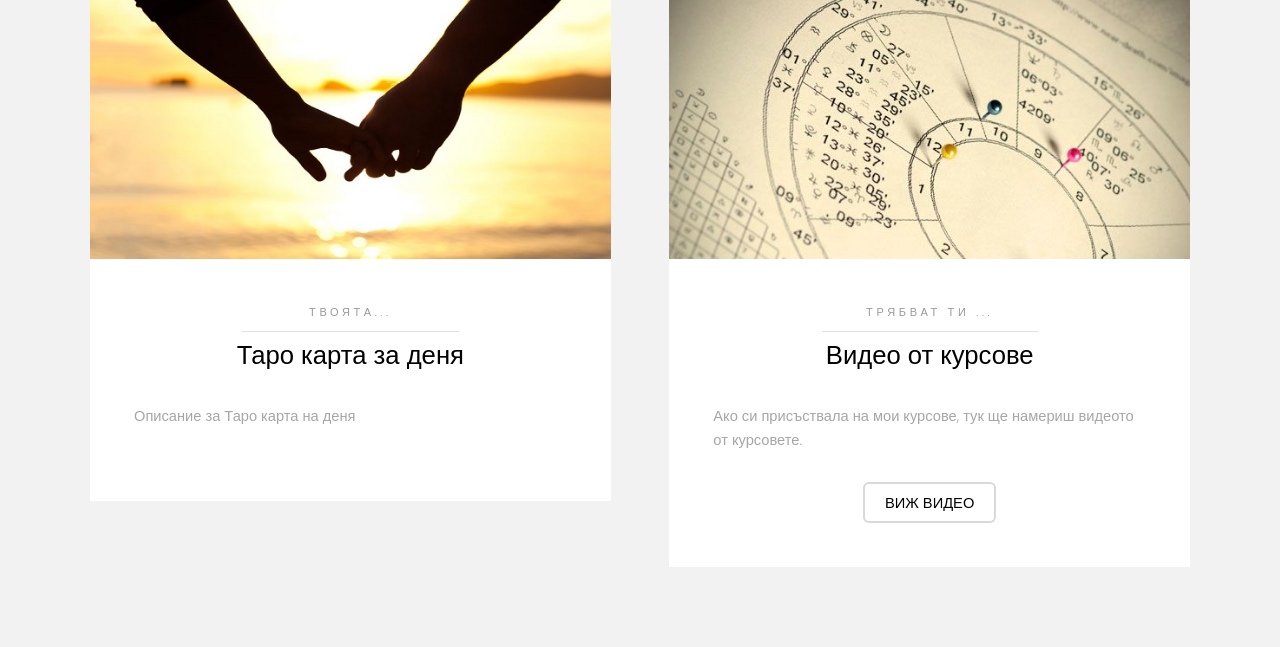
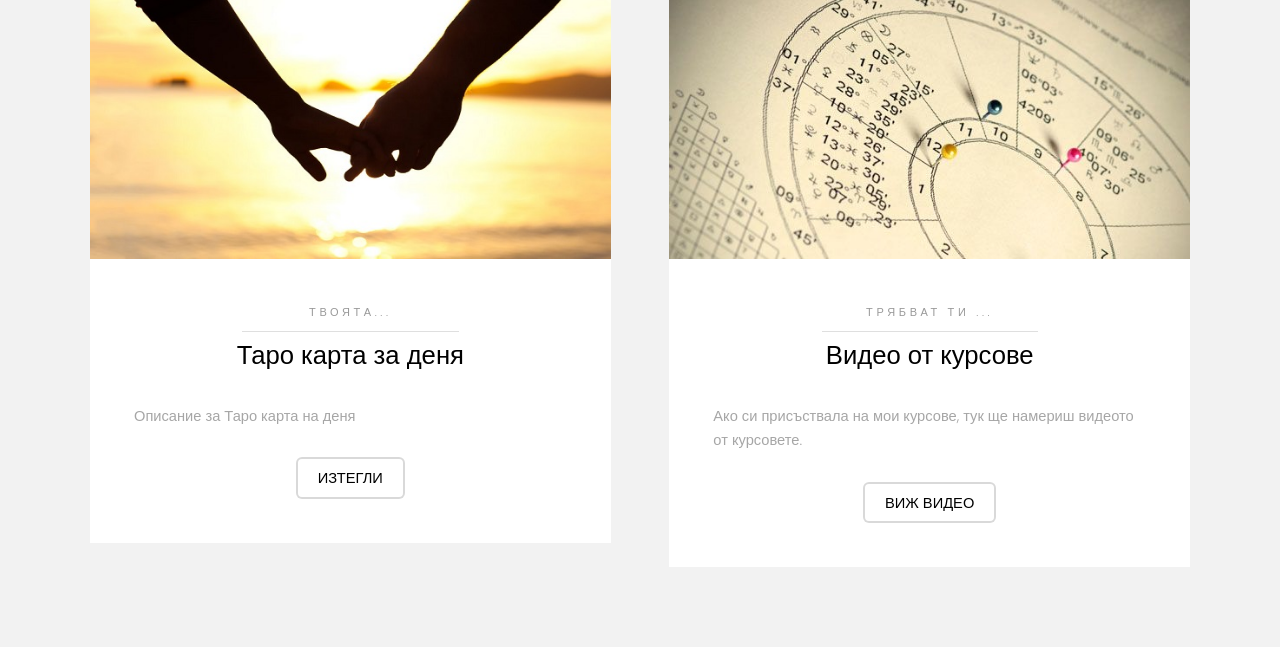
Before and after one commit to maddrum/Rady_and_the_Stars, a Django app: page /userportal/index/ in a window 1280 px wide. Shown: the part 329-976 px from the top of the page. Run offline with Django 3.2, Linux system fonts and the light colour scheme; a user stored in the database is signed in; data comes from the database, SQL or seed files in the repository; some libraries are stand-ins or nearby versions.

Commit message:
Tarot of the day complete

```diff
--- a/templates/user_content/index.html
+++ b/templates/user_content/index.html
@@ -22,7 +22,7 @@
                             </header>
                             <p> Описание за Таро карта на деня </p>
                             <footer class="align-center">
-{#                                <a href="{% url 'user_content:tarot_of_the_day:card_of_the_day' %}" class="button alt">Изтегли</a>#}
+                                <a href="{% url 'user_content:tarot_of_the_day:card_of_the_day' %}" class="button alt">Изтегли</a>
                             </footer>
                         </div>
                     </div>
```
